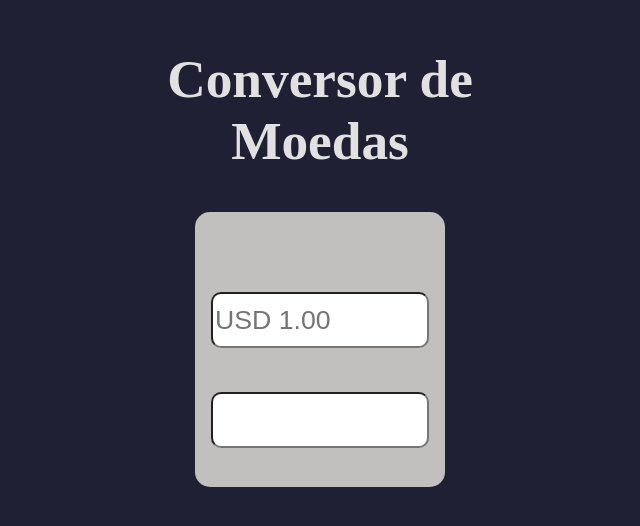
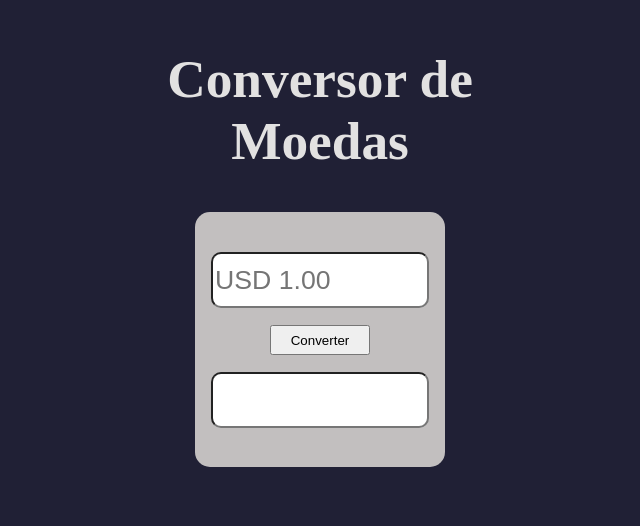
Before and after one commit to RafaelDomenegueti/Conversor-de-Moedas, a plain HTML site: page index.html in a window 1280 px wide. Shown: the part 238-764 px from the top of the page, without its empty margins (320-960 px from the left). Drawn offline with Linux system fonts and the light colour scheme; no server answers.

Commit message:
Conversor de Moedas V2

```diff
--- a/index.html
+++ b/index.html
@@ -13,8 +13,8 @@
     <div id="bloco">
 
         <input type="text" class="boxtext" id="real" placeholder="USD 1.00">
-
-        <input type="text" class="boxtext" id="dolar">
+        <input type="button" value="Converter" id="converter" onclick="converter()">
+        <input type="text" class="boxtext" id="resdolar">
 
     </div>
 
--- a/script.js
+++ b/script.js
@@ -1,4 +1,5 @@
 var request = new XMLHttpRequest()
+var dolar = ""
 
 request.open('GET', "https://economia.awesomeapi.com.br/all/USD")
 
@@ -12,7 +13,16 @@ request.onload = function() {
 
 function dolarpop(p) {
 
-    var dolar = Number(p["USD"]["high"]).toFixed(2)
-    document.getElementById("dolar").placeholder= `BRL ${dolar}`
+    dolar = Number(p["USD"]["high"]).toFixed(2)
+    document.getElementById("resdolar").placeholder= `BRL ${dolar}`
 
 }
+
+function converter(){
+
+    let real = document.getElementById("real").value
+
+    let res = (real*dolar).toFixed(2)
+    document.getElementById("resdolar").value=("BRL " + res)
+
+}
--- a/style.css
+++ b/style.css
@@ -15,7 +15,7 @@ h1{
     position: fixed;
     background-color: rgb(194, 191, 191);
     width: 250px;
-    height: 275px;
+    height: 255px;
     border-radius: 15px;
     left: 50%;
     top: 450px;
@@ -32,8 +32,16 @@ h1{
     font-size: 20pt;
 }
 #real{
-    top: 80px;
+    top: 40px;
 }
-#dolar{
-    top: 180px;
+#converter{
+    position: absolute;
+    width: 100px;
+    height: 30px;
+    top: 113px;
+    left: 50%;
+    margin-left: -50px;
 }
+#resdolar{
+    top: 160px;
+}
```
